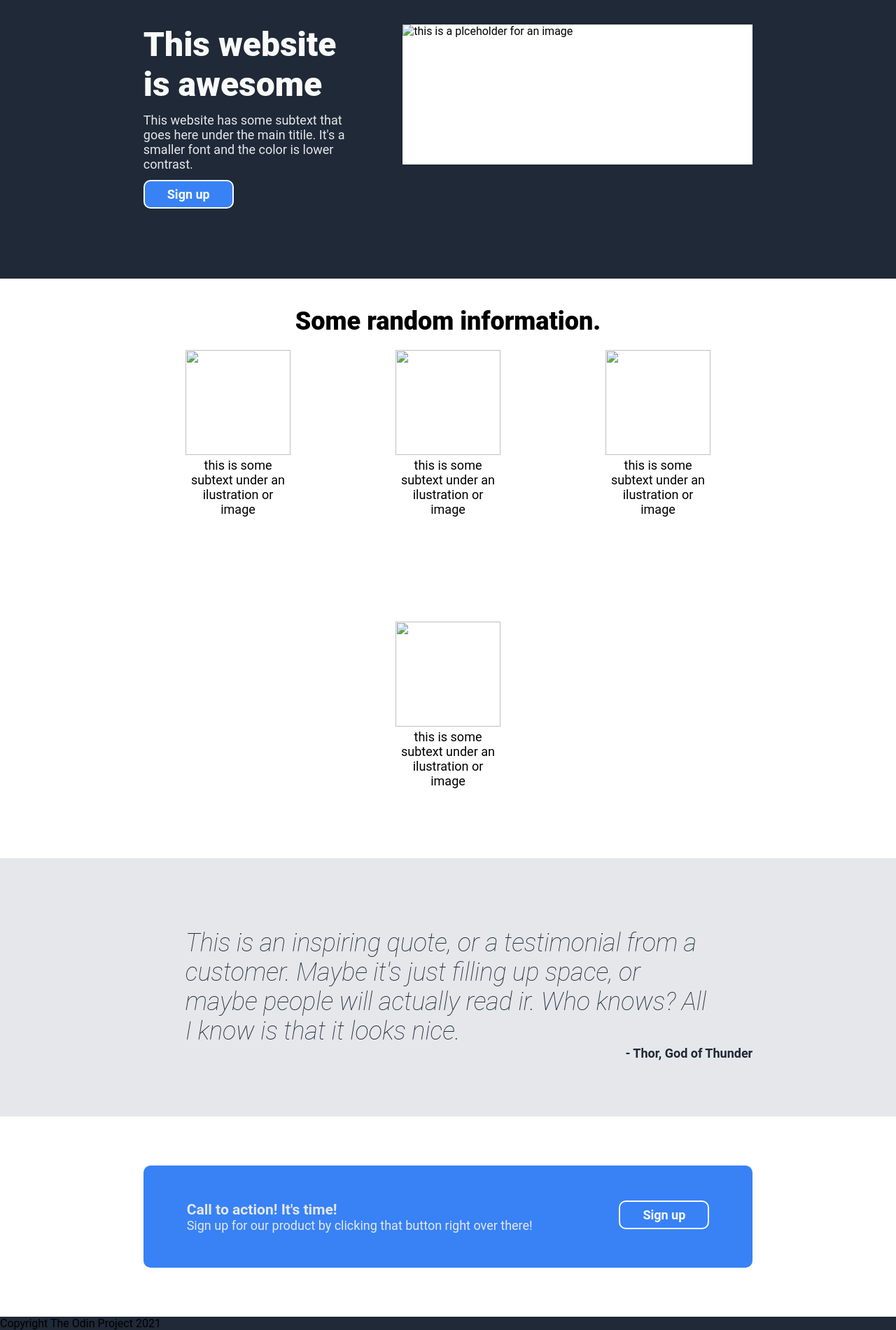
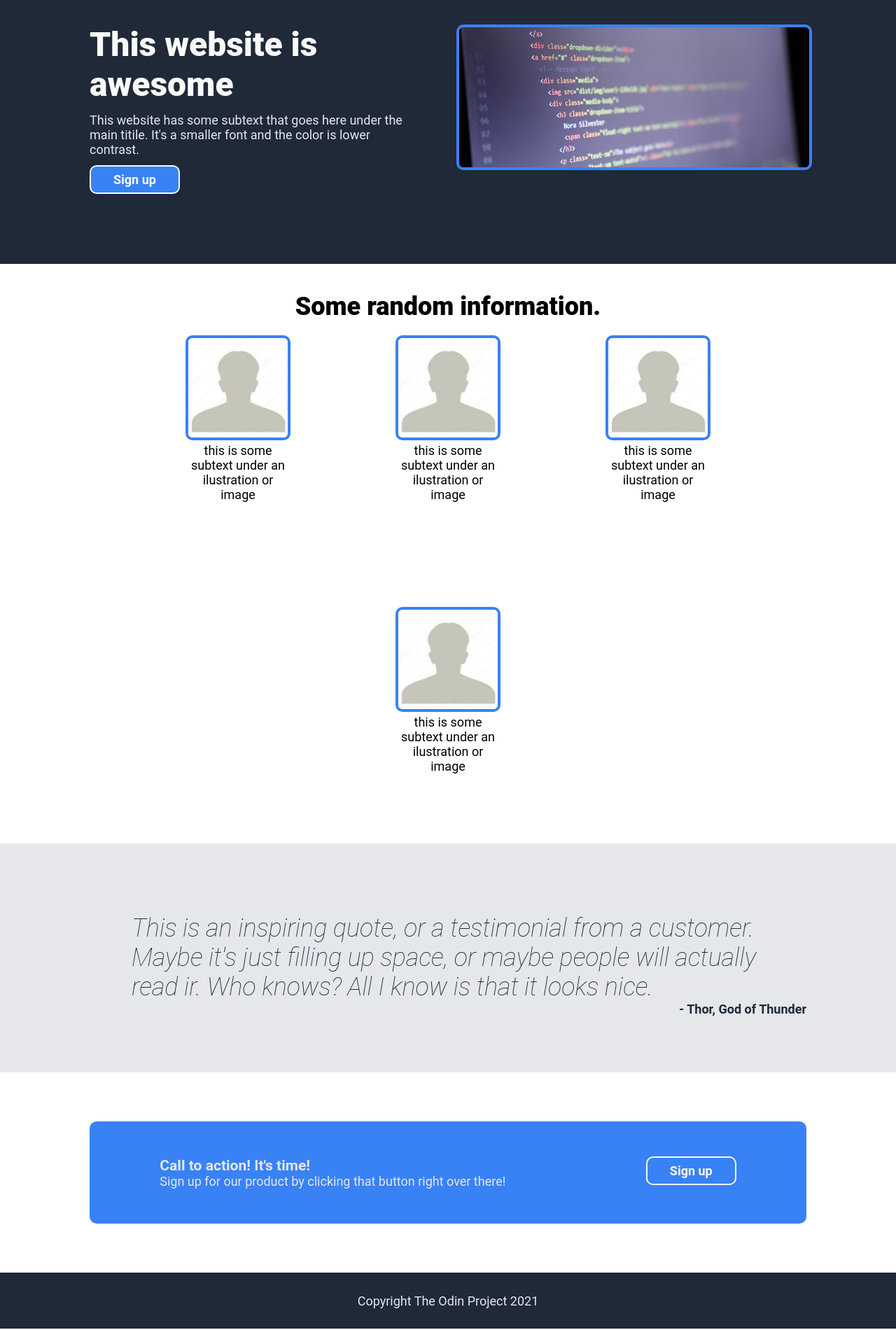
Before and after one commit to ntonyTR/Landing-page, a plain HTML site: page index.html in a window 1280 px wide. Shown: the part 93-1993 px from the top of the page at 70% size. Drawn offline with Linux system fonts and the light colour scheme.

Commit message:
img files inserted, landing page base finished, i will add my own info

```diff
--- a/index.html
+++ b/index.html
@@ -4,7 +4,7 @@
     <meta charset="UTF-8">
     <meta http-equiv="X-UA-Compatible" content="IE=edge">
     <meta name="viewport" content="width=device-width, initial-scale=1.0">
-    <link rel="stylesheet" href="style2.css">
+    <link rel="stylesheet" href="style.css">
     <title>Landing Page</title>
 </head>
 <body>
@@ -23,13 +23,13 @@
             </div>
         </nav>
         <div class="hero">
-            <div class="right">
+            <div class="left">
                 <h1 class="main-header">This website is awesome</h1>
                 <p class="secondary">This website has some subtext that goes here under the main titile. It's a smaller font and the color is lower contrast.</p>
                 <button class="signup bluebg">Sign up</button>
             </div>
-            <div class="left">
-                <img src="#" alt="this is a plceholder for an image">
+            <div class="right">
+                <img src="./img/hero.jpg" alt="A screen with code commands">
             </div>
         </div>
     </header>
@@ -39,19 +39,19 @@
         <div class="cards-section">
             <div class="cards-container">
                 <div class="card">
-                    <img src="#" alt="" width="150px" height="150px">
+                    <img src="./img/profile.jpg" alt="a profile picture" width="150px" height="150px">
                     <p class="card-desc">this is some subtext under an ilustration or image</p>
                 </div>
                 <div class="card">
-                    <img src="#" alt="" width="150px" height="150px">
+                    <img src="./img/profile.jpg" alt="a profile picture" width="150px" height="150px">
                     <p class="card-desc">this is some subtext under an ilustration or image</p>
                 </div>
                 <div class="card">
-                    <img src="#" alt="" width="150px" height="150px">
+                    <img src="./img/profile.jpg" alt="a profile picture" width="150px" height="150px">
                     <p class="card-desc">this is some subtext under an ilustration or image</p>
                 </div>
                 <div class="card">
-                    <img src="#" alt="" width="150px" height="150px">
+                    <img src="./img/profile.jpg" alt="a profile picture" width="150px" height="150px">
                     <p class="card-desc">this is some subtext under an ilustration or image</p>
                 </div>
             </div>
@@ -73,7 +73,7 @@
         </div>
     </div>
 
-    <footer class="darkbg"> Copyright The Odin Project 2021</footer>
+    <footer class="secondary darkbg"> Copyright The Odin Project 2021</footer>
 
 </body>
 </html>
--- a/style.css
+++ b/style.css
@@ -1,160 +1,180 @@
 * {
     box-sizing: border-box;
+    margin: 0;
     padding: 0;
-    margin: 0;
     font-family: Roboto, Oxygen, Ubuntu, Cantarell, 'Open Sans', 'Helvetica Neue', sans-serif;
 }
+/* colors and font styles */
+.darkbg {
+    background-color: #1f2937;
+}
 
-body, .body {
+.graybg {
+    background-color: #e5e7eb;
+}
+
+.bluebg {
+    background-color: #3882f6;
+}
+
+.main-header {
+    font-size: 48px;
+    font-weight: 900;
+    color: #f9faf8;
+}
+
+.secondary {
+    font-size: 18px;
+    color: #e5e7eb;
+}
+
+#logo {
+    font-size: 24px;
+    font-weight: 900;
+    color: #f9faf8;
+}
+
+.secondary-header {
+    font-size: 36px;
+    font-weight: 900;
+    columns: #1f2937;
+}
+
+.quote {
+    font-size: 36px;
+    font-weight: lighter;
+    color: #1f2937;
+}
+
+.signup {
+    font-size: 18px;
+    font-weight: bold;
+    color:#f9faf8;
+}
+
+/* this is for the header, main, quote and modal section */
+header,
+main,
+.quote,
+footer {
     display: flex;
     flex-direction: column;
-    flex: 1;
+    padding: 0 10%;
+}
+/* this add the border to img */
+img {
+    border: 4px solid #3882f6 ;
+    border-radius: 10px;
 }
 
-/* this is for the header */
-header {
+/* this is for the nav */
+.nav {
     display: flex;
-    justify-content: space-around;
     align-items: center;
-    background-color: #1f2937;
-    height: 50px;
-}
-.logo {
-    color: #f9faf8;
-    font-size: 24px;
-    font-weight: bolder;
+    justify-content: space-between;
+    padding: 20px 0;
+    margin-bottom: 60px;
 }
 
 ul {
     display: flex;
+    list-style: none;
     gap: 22px;
-    list-style-type: none;
 }
 
-/* aims to the links in header, Hero secondary and button text */
-a,
-.container p,
-button   {
+a {
     text-decoration: none;
-    color: #e5e7eb;
+}
+
+/* this is for the hero section */
+.hero {
+    display: flex;
+    margin-bottom: 100px;
+    justify-content: space-between;
+    gap: 70px;
+}
+
+.hero .left {
+    display: flex;
+    flex-direction: column;
+    gap: 12px;
+}
+
+.left button {
+    align-self: flex-start;
+}
+
+button {
+    padding: 8px 32px;
+    border-radius: 10px;
+    border: 2px solid #f9faf8;
+}
+
+.hero .right {
+    width: 500px;
+    height: 200px;
+    flex: none;
+}
+
+/* this is for the main section */
+.cards-section {
+    display: flex;
+    flex-direction: column;
+    align-items: center;
+    justify-content: center;
+    margin-bottom: 100px;
+}
+
+.secondary-header {
+    margin-top: 40px;
+    margin-bottom: 20px;
+    text-align: center;
+}
+
+.cards-container {
+    display: flex;
+    justify-content: center;
+    align-items: center;
+    gap: 150px;
+    flex-wrap: wrap;
+}
+
+.card-desc {
+    text-align: center;
+    max-width: 150px;
     font-size: 18px;
 }
 
-/* this is for the first content section */
-.content {
-    display: flex;
-    justify-content: center;
-    align-items: center;
-    padding: 60px;
-    background-color: #1f2937;
+/* this is for the quote section */
+.quote {
+    padding-top: 100px;
+    padding-bottom: 80px;
 }
 
-.container {
-    display: flex;
-    flex-direction: column;
-    gap: 10px;
-    padding: inherit;
+.quote .content {
+    align-self: center;
+    justify-self: center;
+    padding: 0 60px;
 }
 
-h1 {
-    font-size: 48px;
-    font-weight: bolder;
-    color: #f9faf8;
+.quote .credit {
+    align-self: flex-end;
+    font-size: 18px;
 }
 
-button {
-    background-color: #3882f6;
-    color: white;
-    align-self: flex-start;
-    padding: 6px 28px;
-    border-radius: 8px;
-}
-
-img {
-    background-color: #e5e7eb;
-}
-
-/* this is for the second content section, the 'cards' */
-.cards-section {
+/* this is for the modal section */
+.modal {
+    margin: 70px 10%;
+    padding: 50px 0;
     display: flex;
-    flex-direction: column;
-    text-align: center;
-    padding: 60px;
-    gap: 40px 0;
-}
-
-.cards-container, h2 {
-    display: flex;
-    justify-content: center;
-    align-items: center;
-    gap: 50px;
-}
-h2 {
-    font-size: 36px;
-    font-weight: bolder;
-    color: #1f2937;
-}
-
-.card img{
-    border: 2px solid #3882f6;
-    border-radius: 8px;
-}
-
-.card p {
-    max-width: 150px;
-}
-
-/* this is for the third content section, the 'quote' */
-.quote {
-    display: flex;
-    flex-direction: column;
-    align-items: center;
-    align-content: center;
-    background-color: #e5e7eb;
-    color: #1f2937;
-    padding: 100px 350px;
-    margin-bottom: 100px;
-}
-
-blockquote {
-    font-size: 36px;
-    margin: auto;
-    font-style: italic;
-    font-weight: lighter;
-}
-
-.quote p {
-    font-weight: bolder;
-    font-size: 22px;
-    align-self: flex-end;
-}
-
-/* this is for the fourth content section, the 'modal' */
-.modal {
-    display: flex;
-    background-color: #3882f6;
-    margin-top: 80px;
-    margin: auto auto;
-    padding: 30px 60px;
-    align-items: center;
-    justify-content: space-between;
-    border-radius: 6px;
-}
-.modal-content {
-    display: flex;
-    flex-direction: column;
-    color:#e5e7eb;
-    flex-wrap: wrap;
+    justify-content: space-around;
+    border-radius: 10px;
 }
 
 /* this is for the footer */
 footer {
+    height: 80px;
     display: flex;
+    justify-content: center;
     align-items: center;
-    justify-content: center;
-    font-size: 18px;
-    height: 100px;
-    background: #1f2937;
-    color: #e5e7eb;
-    margin-top: 80px;
 }
--- a/style2.css
+++ /dev/null
@@ -1,167 +0,0 @@
-* {
-    box-sizing: border-box;
-    margin: 0;
-    padding: 0;
-    font-family: Roboto, Oxygen, Ubuntu, Cantarell, 'Open Sans', 'Helvetica Neue', sans-serif;
-}
-/* colors and font styles */
-.darkbg {
-    background-color: #1f2937;
-}
-
-.graybg {
-    background-color: #e5e7eb;
-}
-
-.bluebg {
-    background-color: #3882f6;
-}
-
-.main-header {
-    font-size: 48px;
-    font-weight: 900;
-    color: #f9faf8;
-}
-
-.secondary {
-    font-size: 18px;
-    color: #e5e7eb;
-}
-
-#logo {
-    font-size: 24px;
-    font-weight: 900;
-    color: #f9faf8;
-}
-
-.secondary-header {
-    font-size: 36px;
-    font-weight: 900;
-    columns: #1f2937;
-}
-
-.quote {
-    font-size: 36px;
-    font-weight: lighter;
-    color: #1f2937;
-}
-
-.signup {
-    font-size: 18px;
-    font-weight: bold;
-    color:#f9faf8;
-}
-
-/* this is for the header, main, quote and modal section */
-header,
-main,
-.quote {
-    display: flex;
-    flex-direction: column;
-    padding: 0 16%;
-}
-
-/* this is for the nav */
-.nav {
-    display: flex;
-    align-items: center;
-    justify-content: space-between;
-    padding: 20px 0;
-    margin-bottom: 60px;
-}
-
-ul {
-    display: flex;
-    list-style: none;
-    gap: 22px;
-}
-
-a {
-    text-decoration: none;
-}
-
-/* this is for the hero section */
-.hero {
-    display: flex;
-    margin-bottom: 100px;
-    justify-content: space-between;
-    gap: 70px;
-}
-
-.hero .right {
-    display: flex;
-    flex-direction: column;
-    gap: 12px;
-}
-
-.right button {
-    align-self: flex-start;
-}
-
-button {
-    padding: 8px 32px;
-    border-radius: 10px;
-    border: 2px solid #f9faf8;
-}
-
-.hero .left {
-    width: 500px;
-    height: 200px;
-    flex: none;
-    background-color: white;
-}
-
-/* this is for the main section */
-.cards-section {
-    display: flex;
-    flex-direction: column;
-    align-items: center;
-    justify-content: center;
-    margin-bottom: 100px;
-}
-
-.secondary-header {
-    margin-top: 40px;
-    margin-bottom: 20px;
-    text-align: center;
-}
-
-.cards-container {
-    display: flex;
-    justify-content: center;
-    align-items: center;
-    gap: 150px;
-    flex-wrap: wrap;
-}
-
-.card-desc {
-    text-align: center;
-    max-width: 150px;
-    font-size: 18px;
-}
-
-/* this is for the quote section */
-.quote {
-    padding-top: 100px;
-    padding-bottom: 80px;
-}
-
-.quote .content {
-    align-self: center;
-    justify-self: center;
-    padding: 0 60px;
-}
-
-.quote .credit {
-    align-self: flex-end;
-    font-size: 18px;
-}
-
-/* this is for the modal section */
-.modal {
-    margin: 70px 16%;
-    padding: 50px 0;
-    display: flex;
-    justify-content: space-around;
-    border-radius: 10px;
-}
```
Also changed, not shown: img/hero.jpg (added), img/profile.jpg (added), 1 other file.
